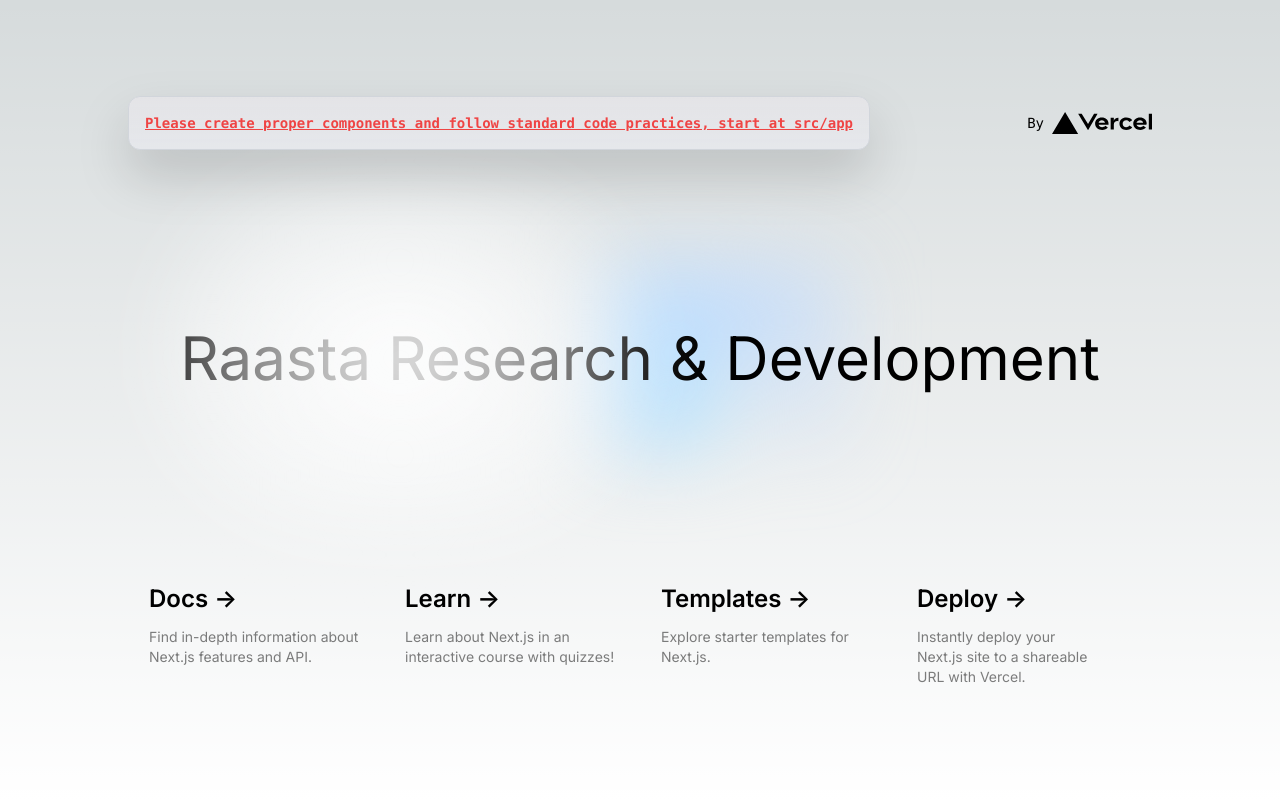
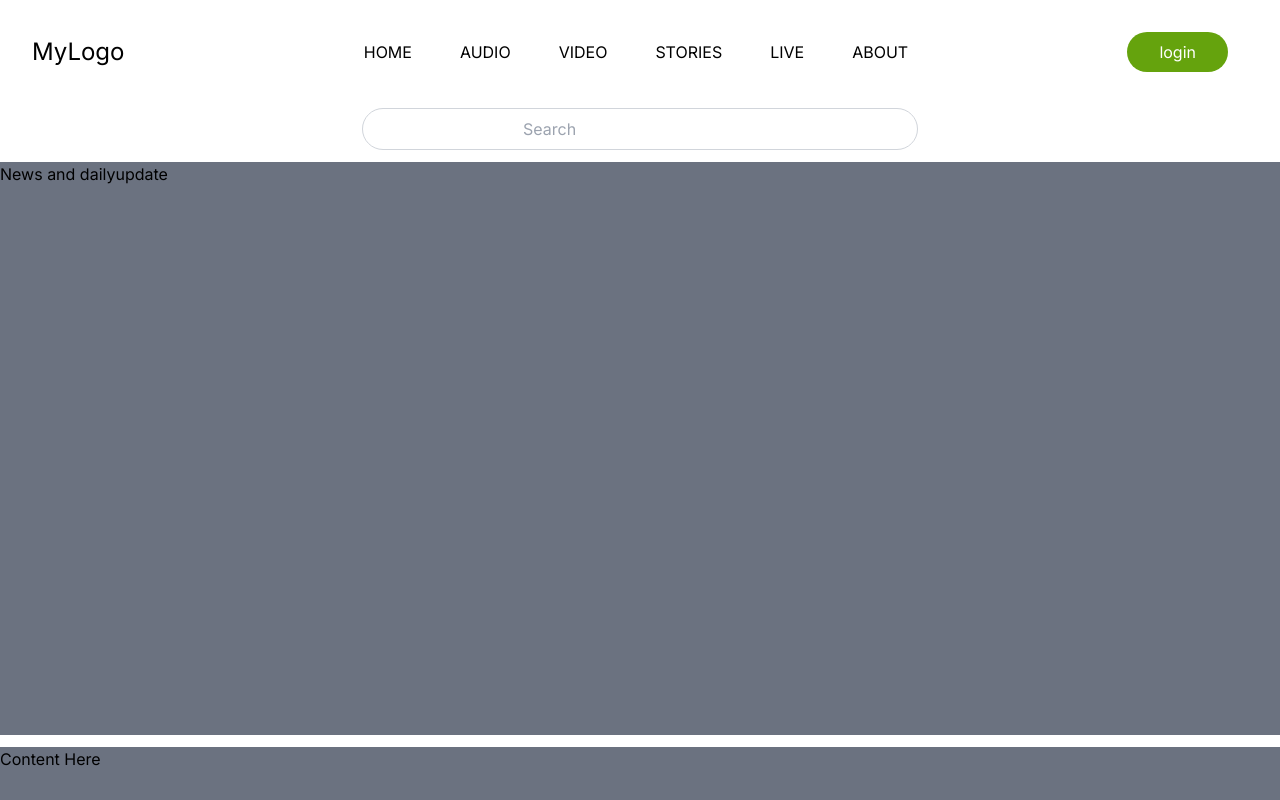
Before and after one commit to raasta-research-development/raasta-research, a Next.js app: page / in a window 1280 px wide. Shown: the top 800 px of the page. Built offline with nearby package versions, Linux system fonts and the light colour scheme.

Commit message:
commiting the structure of the home page

```diff
--- /dev/null
+++ b/src/app/component/Herosection.jsx
@@ -0,0 +1,26 @@
+import React from 'react';
+
+
+function Herosection() {
+  return (
+    <div>
+      <div className="flex justify-center pt-20">
+      <input
+  type="text"
+  placeholder="Search"
+  className="mt-7 px-40 py-2 rounded-full border border-gray-300 focus:outline-none focus:ring-1 ring-gray-400 transition-all hover:px-48 "
+/>
+
+
+      </div>
+
+      <div className="mt-3 bg-gray-500" style={{ height: '35.8rem' }}>News and dailyupdate</div>
+      <div className="mt-3 bg-gray-500" style={{ height: '20rem' }}>Content Here</div>
+      <div className="mt-3 bg-gray-500" style={{ height: '20rem' }}>Content Here</div>
+      <div className="mt-3 bg-gray-500" style={{ height: '20rem' }}>Content Here</div>
+
+    </div>
+  );
+}
+
+export default Herosection;
--- a/src/app/globals.css
+++ b/src/app/globals.css
@@ -7,27 +7,3 @@
   --background-start-rgb: 214, 219, 220;
   --background-end-rgb: 255, 255, 255;
 }
-
-@media (prefers-color-scheme: dark) {
-  :root {
-    --foreground-rgb: 255, 255, 255;
-    --background-start-rgb: 0, 0, 0;
-    --background-end-rgb: 0, 0, 0;
-  }
-}
-
-body {
-  color: rgb(var(--foreground-rgb));
-  background: linear-gradient(
-      to bottom,
-      transparent,
-      rgb(var(--background-end-rgb))
-    )
-    rgb(var(--background-start-rgb));
-}
-
-@layer utilities {
-  .text-balance {
-    text-wrap: balance;
-  }
-}
--- a/src/app/layout.js
+++ b/src/app/layout.js
@@ -1,17 +1,20 @@
 import { Inter } from "next/font/google";
 import "./globals.css";
+import Navbar from "@/components/Navbar/Navbar";
+
 
 const inter = Inter({ subsets: ["latin"] });
 
-export const metadata = {
-  title: "Create Next App",
-  description: "Generated by create next app",
-};
+
 
 export default function RootLayout({ children }) {
   return (
     <html lang="en">
-      <body className={inter.className}>{children}</body>
+      <body className={inter.className}>
+        <Navbar />
+
+        {children}
+      </body>
     </html>
   );
 }
--- a/src/app/page.js
+++ b/src/app/page.js
@@ -1,107 +1,15 @@
-import Image from "next/image";
+// import Image from "next/image"
+
+import Footer from "@/components/Footer/Footer";
+import Herosection from "./component/Herosection";
 
 export default function Home() {
   return (
-    <main className="flex min-h-screen flex-col items-center justify-between p-24">
-      <div className="z-10 max-w-5xl w-full items-center justify-between font-mono text-sm lg:flex">
-        <p className="drop-shadow-2xl underline text-red-500 decoration-red-500 font-extrabold fixed left-0 top-0 flex w-full justify-center border-b border-gray-300 bg-gradient-to-b from-zinc-200 pb-6 pt-8 backdrop-blur-2xl dark:border-neutral-800 dark:bg-zinc-800/30 dark:from-inherit lg:static lg:w-auto  lg:rounded-xl lg:border lg:bg-gray-200 lg:p-4 lg:dark:bg-zinc-800/30">
-          Please create proper components and follow standard code practices,
-          start at&nbsp;
-          <code className="font-mono font-bold">src/app</code>
-        </p>
-        <div className="fixed bottom-0 left-0 flex h-48 w-full items-end justify-center bg-gradient-to-t from-white via-white dark:from-black dark:via-black lg:static lg:h-auto lg:w-auto lg:bg-none">
-          <a
-            className="pointer-events-none flex place-items-center gap-2 p-8 lg:pointer-events-auto lg:p-0"
-            href="https://vercel.com?utm_source=create-next-app&utm_medium=appdir-template&utm_campaign=create-next-app"
-            target="_blank"
-            rel="noopener noreferrer"
-          >
-            By{" "}
-            <Image
-              src="/vercel.svg"
-              alt="Vercel Logo"
-              className="dark:invert"
-              width={100}
-              height={24}
-              priority
-            />
-          </a>
-        </div>
-      </div>
-
-      <div className="relative flex place-items-center before:absolute before:h-[300px] before:w-full sm:before:w-[480px] before:-translate-x-1/2 before:rounded-full before:bg-gradient-radial before:from-white before:to-transparent before:blur-2xl before:content-[''] after:absolute after:-z-20 after:h-[180px] after:w-full sm:after:w-[240px] after:translate-x-1/3 after:bg-gradient-conic after:from-sky-200 after:via-blue-200 after:blur-2xl after:content-[''] before:dark:bg-gradient-to-br before:dark:from-transparent before:dark:to-blue-700 before:dark:opacity-10 after:dark:from-sky-900 after:dark:via-[#0141ff] after:dark:opacity-40 before:lg:h-[360px] z-[-1] justify-center">
-        <span className="text-6xl">Raasta Research & Development</span>
-      </div>
-
-      <div className="mb-32 grid text-center lg:max-w-5xl lg:w-full lg:mb-0 lg:grid-cols-4 lg:text-left">
-        <a
-          href="https://nextjs.org/docs?utm_source=create-next-app&utm_medium=appdir-template&utm_campaign=create-next-app"
-          className="group rounded-lg border border-transparent px-5 py-4 transition-colors hover:border-gray-300 hover:bg-gray-100 hover:dark:border-neutral-700 hover:dark:bg-neutral-800/30"
-          target="_blank"
-          rel="noopener noreferrer"
-        >
-          <h2 className={`mb-3 text-2xl font-semibold`}>
-            Docs{" "}
-            <span className="inline-block transition-transform group-hover:translate-x-1 motion-reduce:transform-none">
-              -&gt;
-            </span>
-          </h2>
-          <p className={`m-0 max-w-[30ch] text-sm opacity-50`}>
-            Find in-depth information about Next.js features and API.
-          </p>
-        </a>
-
-        <a
-          href="https://nextjs.org/learn?utm_source=create-next-app&utm_medium=appdir-template-tw&utm_campaign=create-next-app"
-          className="group rounded-lg border border-transparent px-5 py-4 transition-colors hover:border-gray-300 hover:bg-gray-100 hover:dark:border-neutral-700 hover:dark:bg-neutral-800 hover:dark:bg-opacity-30"
-          target="_blank"
-          rel="noopener noreferrer"
-        >
-          <h2 className={`mb-3 text-2xl font-semibold`}>
-            Learn{" "}
-            <span className="inline-block transition-transform group-hover:translate-x-1 motion-reduce:transform-none">
-              -&gt;
-            </span>
-          </h2>
-          <p className={`m-0 max-w-[30ch] text-sm opacity-50`}>
-            Learn about Next.js in an interactive course with&nbsp;quizzes!
-          </p>
-        </a>
-
-        <a
-          href="https://vercel.com/templates?framework=next.js&utm_source=create-next-app&utm_medium=appdir-template&utm_campaign=create-next-app"
-          className="group rounded-lg border border-transparent px-5 py-4 transition-colors hover:border-gray-300 hover:bg-gray-100 hover:dark:border-neutral-700 hover:dark:bg-neutral-800/30"
-          target="_blank"
-          rel="noopener noreferrer"
-        >
-          <h2 className={`mb-3 text-2xl font-semibold`}>
-            Templates{" "}
-            <span className="inline-block transition-transform group-hover:translate-x-1 motion-reduce:transform-none">
-              -&gt;
-            </span>
-          </h2>
-          <p className={`m-0 max-w-[30ch] text-sm opacity-50`}>
-            Explore starter templates for Next.js.
-          </p>
-        </a>
-
-        <a
-          href="https://vercel.com/new?utm_source=create-next-app&utm_medium=appdir-template&utm_campaign=create-next-app"
-          className="group rounded-lg border border-transparent px-5 py-4 transition-colors hover:border-gray-300 hover:bg-gray-100 hover:dark:border-neutral-700 hover:dark:bg-neutral-800/30"
-          target="_blank"
-          rel="noopener noreferrer"
-        >
-          <h2 className={`mb-3 text-2xl font-semibold`}>
-            Deploy{" "}
-            <span className="inline-block transition-transform group-hover:translate-x-1 motion-reduce:transform-none">
-              -&gt;
-            </span>
-          </h2>
-          <p className={`m-0 max-w-[30ch] text-sm opacity-50 text-balance`}>
-            Instantly deploy your Next.js site to a shareable URL with Vercel.
-          </p>
-        </a>
-      </div>
-    </main>
-  );
+    <>
+    <div>
+      <Herosection />
+      <Footer />
+    </div>
+    </>
+  )
 }
--- /dev/null
+++ b/src/components/Footer/Footer.jsx
@@ -0,0 +1,25 @@
+// Footer.js
+
+import React from 'react';
+
+const Footer = () => {
+  return (
+    <footer className="bg-gray-800 text-white p-4">
+      <div className="max-w-7xl mx-auto">
+        <div className="flex justify-between items-center">
+          <p className="text-sm">&copy; 2024 Your Website. All rights reserved.</p>
+          <div className="flex space-x-4">
+            <a href="#" className="text-gray-300 hover:text-white">
+              Privacy Policy
+            </a>
+            <a href="#" className="text-gray-300 hover:text-white">
+              Terms of Service
+            </a>
+          </div>
+        </div>
+      </div>
+    </footer>
+  );
+};
+
+export default Footer;
--- /dev/null
+++ b/src/components/Navbar/Navbar.jsx
@@ -0,0 +1,33 @@
+import React from 'react';
+import Link from 'next/link';
+
+function Navbar() {
+  return (
+    <header className="header">
+      <nav className="navbar fixed w-full  bg-white text-black p-8">
+      <div className="container mx-auto flex flex-row items-center justify-between">
+          <a href="#" className="logo text-2xl mr-5">MyLogo</a>
+          <ul className="nav-links flex flex-row space-x-4">
+
+
+          {/* <link href='#'><a className="block px-4 py-2 rounded hover:text-gray-600 uppercase">Home</a></link> */}
+
+            <li><a href="#" className="block px-4 py-2 rounded hover:text-gray-600 uppercase">Home</a></li>
+            <li><a href="#" className="block px-4 py-2 rounded hover:text-gray-600 uppercase">Audio</a></li>
+            <li><a href="#" className="block px-4 py-2 rounded hover:text-gray-600 uppercase">Video</a></li>
+            <li><a href="#" className="block px-4 py-2 rounded hover:text-gray-600 uppercase">Stories</a></li>
+            <li><a href="#" className="block px-4 py-2 rounded hover:text-gray-600 uppercase">Live</a></li>
+            <li><a href="#" className="block px-4 py-2 rounded hover:text-gray-600 uppercase">About</a></li>
+          </ul>
+
+
+          <button className="bg-lime-600 text-white py-2 px-8 rounded-full hover:bg-lime-700 transition duration-300 mr-5">
+      login
+    </button>
+        </div>
+      </nav>
+    </header>
+  );
+}
+
+export default Navbar;
```
